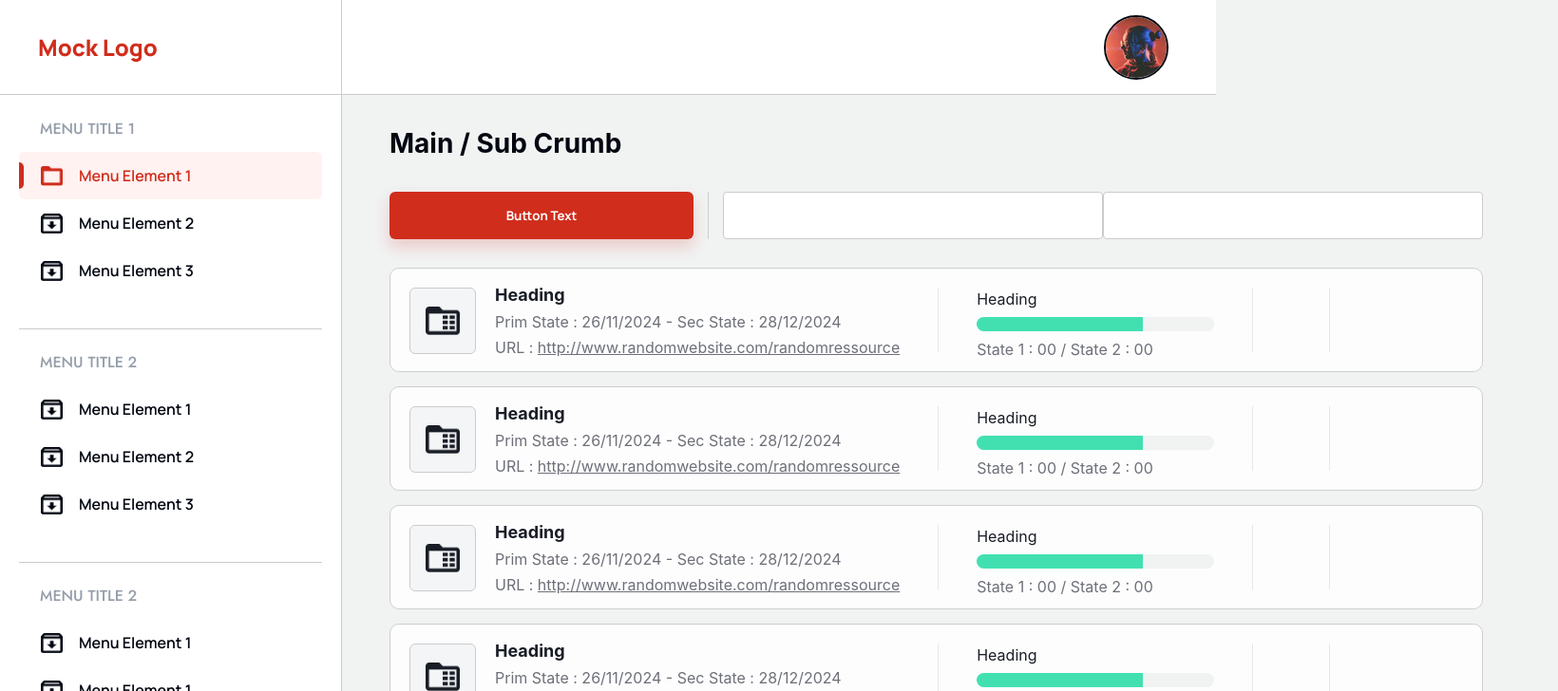
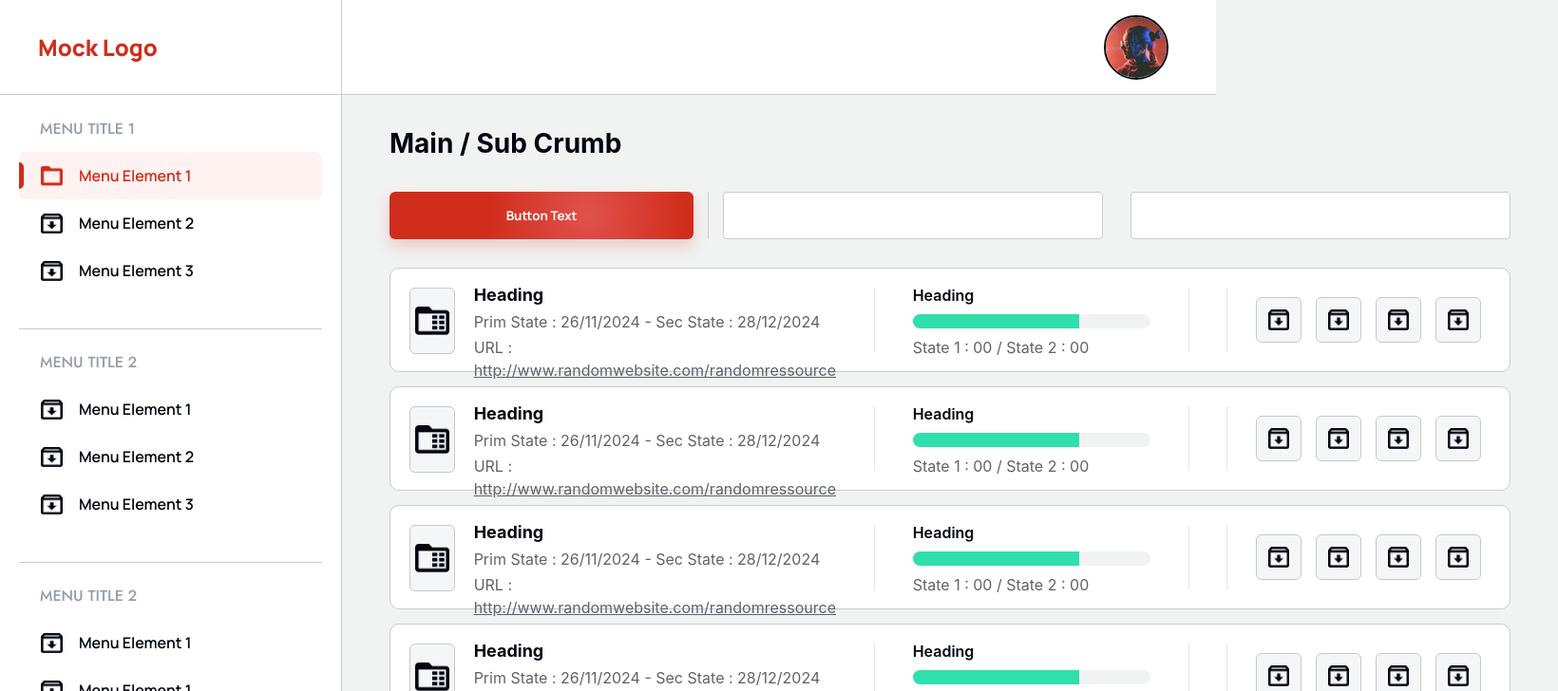
Before and after one commit to ask0ldd/Mock, a React (Vite) app: page / in a window 1280 px wide. Shown: the top 728 px of the page at 95% size, 1640 px wide, since content can reach past the window. Built offline with nearby package versions, Linux system fonts and the light colour scheme.

Commit message:
icons container

```diff
--- a/src/components/Folders/ActiveFolderBar.tsx
+++ b/src/components/Folders/ActiveFolderBar.tsx
@@ -1,6 +1,7 @@
 import '../../style/Folders/ActiveFolderBar.css'
 import bigfoldericon from '../../assets/icons/bigfoldericon.png'
 import StatBarSuccessRate from './StatBarSuccessRate'
+import blackarchivefoldericon from '../../assets/icons/blackarchivefoldericon.png'
 
 function ActiveFolderBar() {
     return (
@@ -17,10 +18,24 @@ function ActiveFolderBar() {
             <div className='colStatsContainer'>
                     <span className='heading'>Heading</span>
                     <StatBarSuccessRate/>
-                    <span className='secTextColor'>State 1 : 00 / State 2 : 00</span>
+                    <span className='secTextColor' style={{marginTop:'8px'}}>State 1 : 00 / State 2 : 00</span>
             </div>
             <div className='separator'/>
-            <div className='separator mgLeftAuto'/>
+            <div className='separator mgLeftAuto' style={{marginRight:'30px'}}/>
+            <div style={{display:'flex', columnGap:'15px', paddingRight:'10px'}}>
+                <button className='smallCommonButton' type="button">
+                    <img src={blackarchivefoldericon} alt=""/>
+                </button>
+                <button className='smallCommonButton' type="button">
+                    <img src={blackarchivefoldericon} alt=""/>
+                </button>
+                <button className='smallCommonButton' type="button">
+                    <img src={blackarchivefoldericon} alt=""/>
+                </button>
+                <button className='smallCommonButton' type="button">
+                    <img src={blackarchivefoldericon} alt=""/>
+                </button>
+            </div>
         </article>
     )
 }
--- a/src/index.css
+++ b/src/index.css
@@ -16,6 +16,7 @@
   --main-orange-color: #d02d1c;
   --main-text-color: #020611;
   --sec-text-color: #60626c;
+  --grey-lightbuttons-border-color: #c6c8ca;
   font-family: Inter, system-ui, Avenir, Helvetica, Arial, sans-serif;
   line-height: 1.5;
   font-weight: 400;
@@ -75,7 +76,12 @@ h1 {
 }
 
 .mainButton {
-  background-color: var(--main-orange-color);
+  background: radial-gradient(
+      circle at 65%,
+      rgba(255, 150, 169, 0.35) 0%,
+      var(--main-orange-color) 50%
+    ),
+    var(--main-orange-color);
   border: none;
   border-radius: 6px;
   color: #fff;
--- a/src/style/Folders/ActiveFolderBar.css
+++ b/src/style/Folders/ActiveFolderBar.css
@@ -8,12 +8,12 @@
   border: 1px solid var(--main-border-color);
   border-radius: 10px;
   padding: 20px;
-  opacity: 0.9;
+  /*opacity: 0.9;*/
 }
 
 .activeFolderContainer .folderIconContainer {
   background-color: #f5f6f8;
-  border: 1px solid #c6c8ca;
+  border: 1px solid var(--grey-lightbuttons-border-color);
   height: 70px;
   width: 70px;
   display: flex;
@@ -31,13 +31,6 @@
   flex-direction: column;
   margin-left: 20px;
   height: 100%;
-}
-
-.activeFolderContainer .colStatsContainer {
-  display: flex;
-  flex-direction: column;
-  height: 100%;
-  row-gap: 7px;
 }
 
 .activeFolderContainer .secTextColor,
@@ -66,6 +59,36 @@
   margin: 0 40px;
 }
 
-.mgLeftAuto {
+.activeFolderContainer .colStatsContainer {
+  display: flex;
+  flex-direction: column;
+  height: 100%;
+}
+
+.activeFolderContainer .colStatsContainer .heading {
+  font-size: 16px;
+  font-weight: 600;
+  transform: translateY(-4px);
+}
+
+.activeFolderContainer .separator.mgLeftAuto {
   margin-left: auto;
 }
+
+.smallCommonButton {
+  height: 48px;
+  width: 48px;
+  background-color: #f5f6f8;
+  border: 1px solid var(--grey-lightbuttons-border-color);
+  display: flex;
+  justify-content: center;
+  align-items: center;
+  border-radius: 6px;
+  margin-top: auto;
+  margin-bottom: auto;
+}
+
+.smallCommonButton img {
+  height: 22px;
+  width: 22px;
+}
--- a/src/style/Folders/StatBarSuccessRate.css
+++ b/src/style/Folders/StatBarSuccessRate.css
@@ -5,6 +5,7 @@
   border-radius: 10px;
   overflow: hidden;
   flex-shrink: 0;
+  margin-top: 4px;
 }
 
 .barContainer .greenBar {
```
